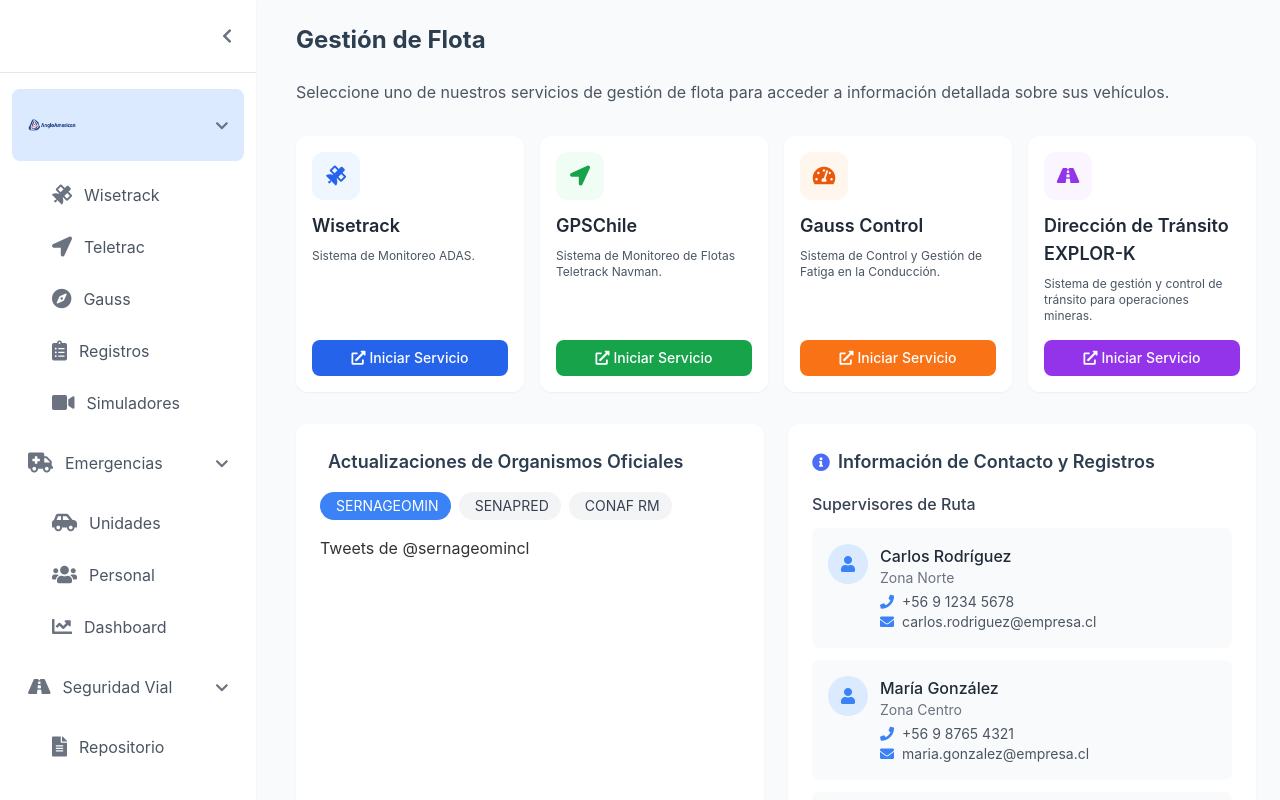
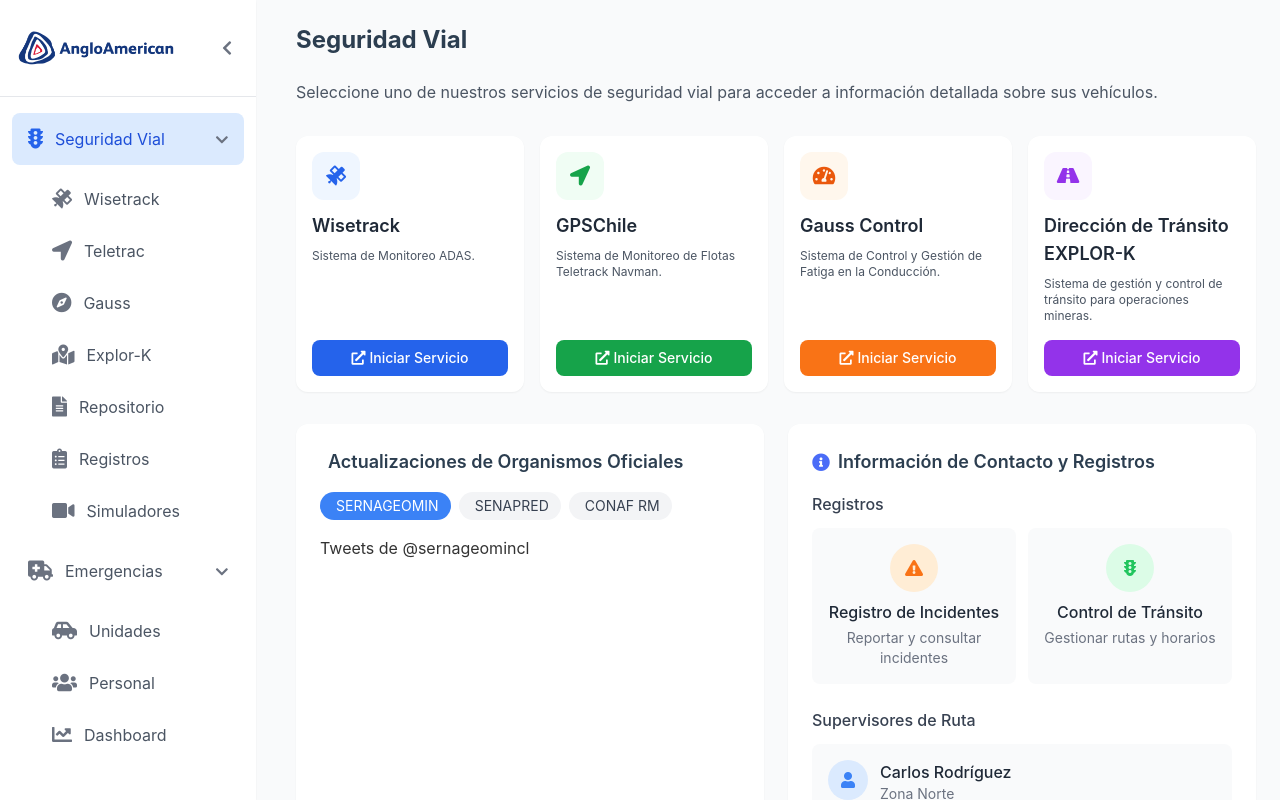
Before and after one commit to dajobrague/emergencias, a React (Create React App) app: page / in a window 1280 px wide. Built offline with nearby package versions, Linux system fonts and the light colour scheme.

Commit message:
Cambio de nombre de 'Flota' a 'Seguridad Vial' en el menú lateral y panel principal

```diff
--- a/package.json
+++ b/package.json
@@ -16,7 +16,7 @@
   },
   "scripts": {
     "start": "react-scripts start",
-    "build": "react-scripts build",
+    "build": "CI=false NODE_OPTIONS=--openssl-legacy-provider react-scripts build",
     "test": "react-scripts test",
     "eject": "react-scripts eject"
   },
--- a/src/components/Layout/Sidebar.js
+++ b/src/components/Layout/Sidebar.js
@@ -5,8 +5,7 @@
   // Estado para controlar qué secciones están expandidas
   const [expandedSections, setExpandedSections] = useState({
     'fleet-panel': true,
-    'emergency-panel': true,
-    'road-safety-panel': true
+    'emergency-panel': true
   });
 
   // Referencias para los contenedores de subelementos
@@ -34,13 +33,14 @@
   const menuStructure = [
     {
       id: 'fleet-panel',
-      title: 'Flota',
-      useLogoInstead: true,
-      icon: 'fa-truck',
+      title: 'Seguridad Vial',
+      icon: 'fa-traffic-light',
       subItems: [
         { id: 'wisetrack-panel', title: 'Wisetrack', icon: 'fa-satellite' },
         { id: 'teletrac-panel', title: 'Teletrac', icon: 'fa-location-arrow' },
         { id: 'gauss-panel', title: 'Gauss', icon: 'fa-compass' },
+        { id: 'explork-panel', title: 'Explor-K', icon: 'fa-map-marked-alt' },
+        { id: 'document-panel', title: 'Repositorio', icon: 'fa-file-alt' },
         { id: 'records-panel', title: 'Registros', icon: 'fa-clipboard-list' },
         { id: 'simulators-panel', title: 'Simuladores', icon: 'fa-video' }
       ]
@@ -54,14 +54,6 @@
         { id: 'personnel-panel', title: 'Personal', icon: 'fa-users' },
         { id: 'dashboard-graphics-panel', title: 'Dashboard', icon: 'fa-chart-line' }
       ]
-    },
-    {
-      id: 'road-safety-panel',
-      title: 'Seguridad Vial',
-      icon: 'fa-road',
-      subItems: [
-        { id: 'document-panel', title: 'Repositorio', icon: 'fa-file-alt' }
-      ]
     }
   ];
 
@@ -71,14 +63,41 @@
         isCollapsed ? 'w-20' : 'w-64'
       }`}
     >
-      {/* Botón de colapso */}
-      <div className="flex justify-end p-4 border-b">
+      {/* Header con logo y botón de colapso */}
+      <div className="flex items-center justify-between p-4 border-b relative">
+        {/* Logo */}
+        <div className={`flex items-center ${isCollapsed ? 'justify-center w-full' : ''}`}>
+          <img
+            src="/images/logo-flota.png"
+            alt="Logo Seguridad Vial"
+            className={`${isCollapsed ? 'w-14 h-14' : 'w-40 h-16'}`}
+            style={{
+              objectFit: 'contain',
+              transition: 'all 0.2s ease'
+            }}
+          />
+        </div>
+
+        {/* Botón de colapso (visible cuando está expandido) */}
+        {!isCollapsed && (
           <button
             onClick={toggleSidebar}
             className="p-2 rounded-lg text-gray-500 hover:bg-gray-100"
           >
-          <i className={`fas ${isCollapsed ? 'fa-chevron-right' : 'fa-chevron-left'}`}></i>
+            <i className="fas fa-chevron-left"></i>
           </button>
+        )}
+
+        {/* Botón de expansión (visible cuando está colapsado) */}
+        {isCollapsed && (
+          <button
+            onClick={toggleSidebar}
+            className="absolute -right-4 top-6 bg-white p-2 rounded-full shadow-md text-gray-500 hover:bg-gray-100 hover:text-blue-600 z-10"
+            style={{ boxShadow: '0 0 5px rgba(0,0,0,0.2)' }}
+          >
+            <i className="fas fa-chevron-right"></i>
+          </button>
+        )}
       </div>
 
       {/* Menú de navegación */}
@@ -97,10 +116,6 @@
                   }`}
                   onClick={(e) => {
                     e.preventDefault();
-                    // Si es "Seguridad Vial", solo expandir/colapsar sin cambiar el panel activo
-                    if (mainItem.id === 'road-safety-panel') {
-                      toggleSection(mainItem.id, e);
-                    } else {
                     setActivePanel(mainItem.id);
                     // Si la sección está colapsada, la expandimos automáticamente
                     if (!expandedSections[mainItem.id]) {
@@ -109,31 +124,17 @@
                         [mainItem.id]: true
                       }));
                     }
-                    }
                   }}
                 >
-                  {mainItem.useLogoInstead ? (
-                    <div className="flex items-center">
-                      <img
-                        src="/images/logo-flota.png"
-                        alt="Logo Flota"
-                        className={`${
-                          isCollapsed ? 'w-10 h-10' : 'w-12 h-12'
-                        } ${isMainActive(mainItem.id, mainItem.subItems.map(sub => sub.id)) ? 'filter-none' : 'opacity-80'}`}
-                        style={{
-                          objectFit: 'contain',
-                          transition: 'all 0.2s ease'
-                        }}
-                      />
-                    </div>
-                  ) : (
+                  {/* Icono para todos los items del menú principal */}
                   <i className={`fas ${mainItem.icon} text-xl ${
                     isMainActive(mainItem.id, mainItem.subItems.map(sub => sub.id))
                       ? 'text-blue-600'
                       : 'text-gray-500'
                   }`}></i>
-                  )}
-                  {!isCollapsed && !mainItem.useLogoInstead && <span className="ml-3">{mainItem.title}</span>}
+
+                  {/* Título (visible cuando el menú no está colapsado) */}
+                  {!isCollapsed && <span className="ml-3">{mainItem.title}</span>}
 
                   {/* Botón de colapso/expansión para la sección */}
                   {!isCollapsed && (
--- a/src/pages/Fleet/FleetPanel.js
+++ b/src/pages/Fleet/FleetPanel.js
@@ -100,9 +100,9 @@
 
   return (
     <div id="fleet-panel" className="service-panel active">
-      <h2 className="text-2xl font-bold text-dark mb-6">Gestión de Flota</h2>
+      <h2 className="text-2xl font-bold text-dark mb-6">Seguridad Vial</h2>
       <p className="text-gray-600 mb-8">
-        Seleccione uno de nuestros servicios de gestión de flota para acceder a información detallada sobre sus vehículos.
+        Seleccione uno de nuestros servicios de seguridad vial para acceder a información detallada sobre sus vehículos.
       </p>
 
       <div className="grid grid-cols-1 sm:grid-cols-2 md:grid-cols-4 gap-4 mb-8">
@@ -139,8 +139,35 @@
           </h3>
 
           <div className="flex-grow flex flex-col">
-            {/* Supervisores de Ruta */}
+            {/* Tarjetas de Registros - AHORA ARRIBA */}
             <div className="mb-6 flex-grow">
+              <h4 className="text-md font-medium text-gray-700 mb-3">Registros</h4>
+              <div className="grid grid-cols-1 sm:grid-cols-2 gap-3">
+                <div
+                  onClick={() => setShowIncidentModal(true)}
+                  className="bg-gray-50 hover:bg-gray-100 transition-colors p-4 rounded-lg text-center cursor-pointer"
+                >
+                  <div className="w-12 h-12 rounded-full bg-orange-100 flex items-center justify-center text-orange-500 mx-auto mb-2">
+                    <i className="fas fa-exclamation-triangle"></i>
+                  </div>
+                  <h5 className="font-medium text-gray-800">Registro de Incidentes</h5>
+                  <p className="text-sm text-gray-500 mt-1">Reportar y consultar incidentes</p>
+                </div>
+                <div
+                  onClick={() => setShowCirculationModal(true)}
+                  className="bg-gray-50 hover:bg-gray-100 transition-colors p-4 rounded-lg text-center cursor-pointer"
+                >
+                  <div className="w-12 h-12 rounded-full bg-green-100 flex items-center justify-center text-green-500 mx-auto mb-2">
+                    <i className="fas fa-traffic-light"></i>
+                  </div>
+                  <h5 className="font-medium text-gray-800">Control de Tránsito</h5>
+                  <p className="text-sm text-gray-500 mt-1">Gestionar rutas y horarios</p>
+                </div>
+              </div>
+            </div>
+
+            {/* Supervisores de Ruta - AHORA ABAJO */}
+            <div>
               <h4 className="text-md font-medium text-gray-700 mb-3">Supervisores de Ruta</h4>
               <div className="space-y-3">
                 {supervisors.map((supervisor, index) => (
@@ -164,33 +191,6 @@
                     </div>
                   </div>
                 ))}
-              </div>
-            </div>
-
-            {/* Tarjetas de Registros */}
-            <div>
-              <h4 className="text-md font-medium text-gray-700 mb-3">Registros</h4>
-              <div className="grid grid-cols-1 sm:grid-cols-2 gap-3">
-                <div
-                  onClick={() => setShowIncidentModal(true)}
-                  className="bg-gray-50 hover:bg-gray-100 transition-colors p-4 rounded-lg text-center cursor-pointer"
-                >
-                  <div className="w-12 h-12 rounded-full bg-orange-100 flex items-center justify-center text-orange-500 mx-auto mb-2">
-                    <i className="fas fa-exclamation-triangle"></i>
-                  </div>
-                  <h5 className="font-medium text-gray-800">Registro de Incidentes</h5>
-                  <p className="text-sm text-gray-500 mt-1">Reportar y consultar incidentes</p>
-                </div>
-                <div
-                  onClick={() => setShowCirculationModal(true)}
-                  className="bg-gray-50 hover:bg-gray-100 transition-colors p-4 rounded-lg text-center cursor-pointer"
-                >
-                  <div className="w-12 h-12 rounded-full bg-green-100 flex items-center justify-center text-green-500 mx-auto mb-2">
-                    <i className="fas fa-truck"></i>
-                  </div>
-                  <h5 className="font-medium text-gray-800">Circulación de Camiones</h5>
-                  <p className="text-sm text-gray-500 mt-1">Gestionar rutas y horarios</p>
-                </div>
               </div>
             </div>
           </div>
```
Lines whose indentation alone changed are shown as unchanged.
